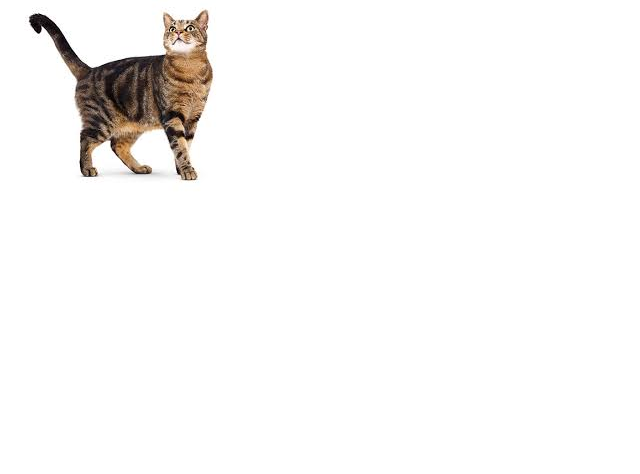
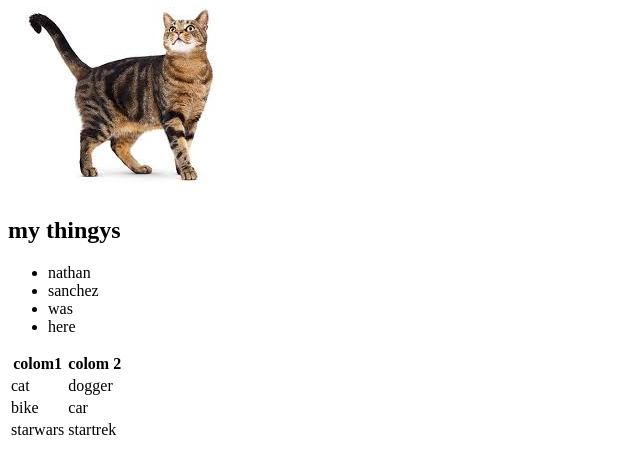
Before and after one commit to NathanSanchez/html-sandbox1, a PHP site: page / in a window 1280 px wide. Shown: the part 133-607 px from the top of the page, without its empty margins (0-640 px from the left). Run offline with PHP 8.4, Linux system fonts and the light colour scheme.

Commit message:
woo we gettin it----2test

```diff
--- a/public_html/index.php
+++ b/public_html/index.php
@@ -20,11 +20,36 @@
 				<img src="img/download.jpeg" alt="meow go meow meow"
 			</section>
 			<section>
-				<h2></h2>
-				<ul></ul>
+				<h2>my thingys</h2>
+				<ul>
+					<li>nathan</li>
+					<li>sanchez</li>
+					<li>was</li>
+					<li>here</li>
+				</ul>
 			</section>
 			<section>
-<!-- test2-->
+				<table>
+
+					<tr>
+						<th>colom1</th>
+						<th>colom 2</th>
+					</tr>
+
+					<tr>
+						<td>cat</td>
+						<td>dogger</td>
+
+					</tr>
+					<tr>
+						<td>bike</td>
+						<td>car</td>
+					</tr>
+					<tr>
+						<td>starwars</td>
+						<td>startrek</td>
+					</tr>
+				</table>
 			</section>
 		</main>
 	</body>
```
